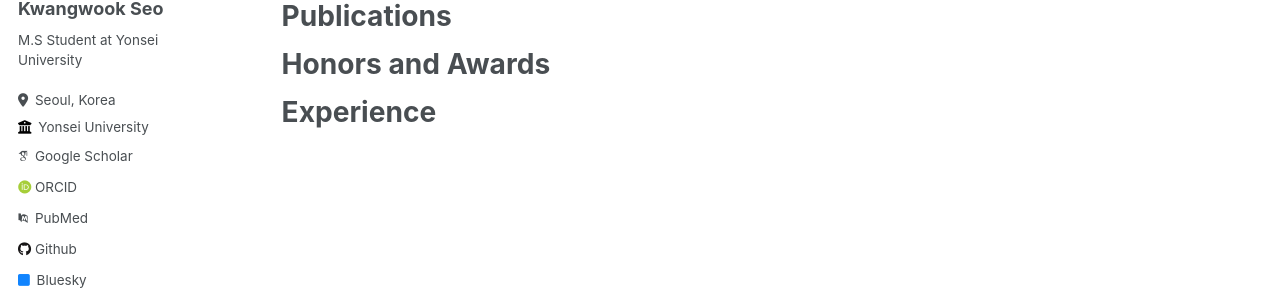
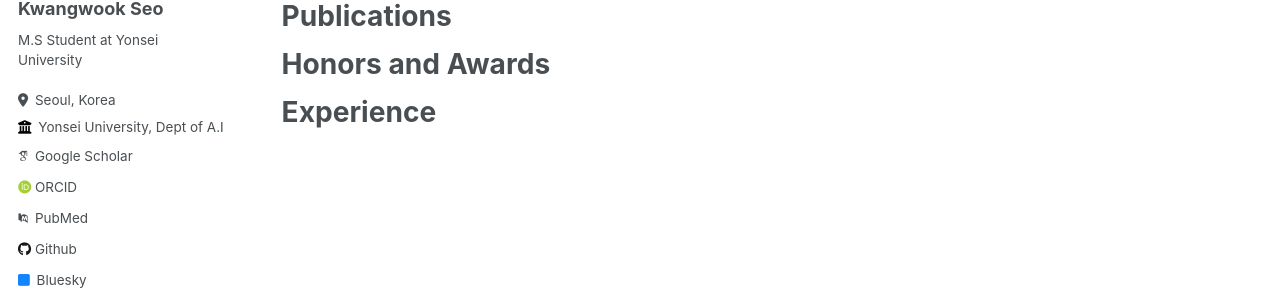
Before and after one commit to tommyEzreal/tommyEzreal.github.io, a Jekyll site: the page built from _pages/about.md, in a window 1280 px wide. Shown: the part 305-608 px from the top of the page. Built offline with Jekyll 4.4.1, drawn with Linux system fonts in a browser that asks for light colours; some web fonts are replaced.

Commit message:
Update _config.yml

```diff
--- a/_config.yml
+++ b/_config.yml
@@ -24,7 +24,7 @@ author:
   pronouns         : # example: "she/her"
   bio              : "M.S Student at Yonsei University"
   location         : "Seoul, Korea"
-  employer         : "Yonsei University"
+  employer         : "Yonsei University, Dept of A.I"
   # uri              : # URL
   # email            : "none@example.org"
 
```
